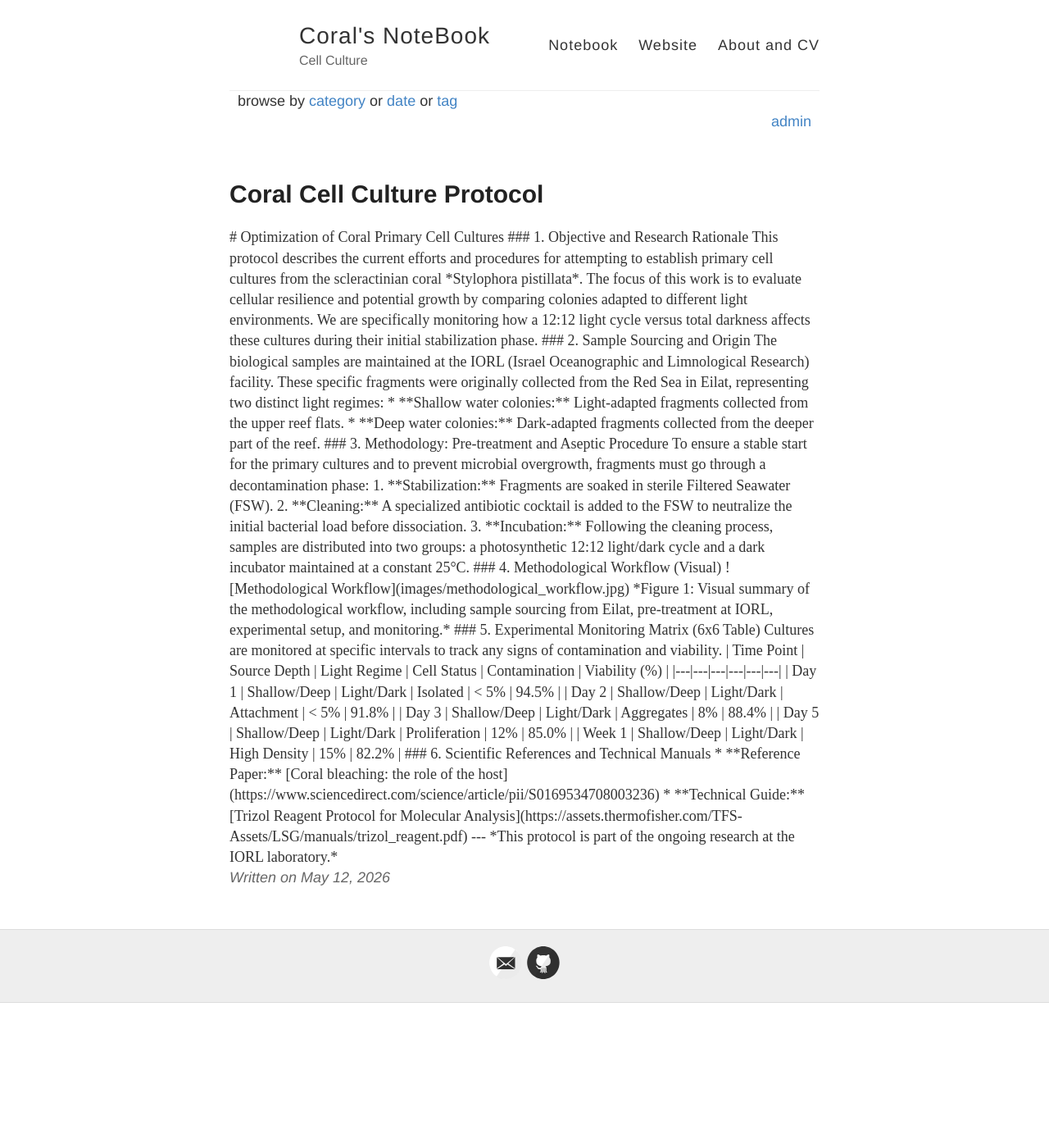
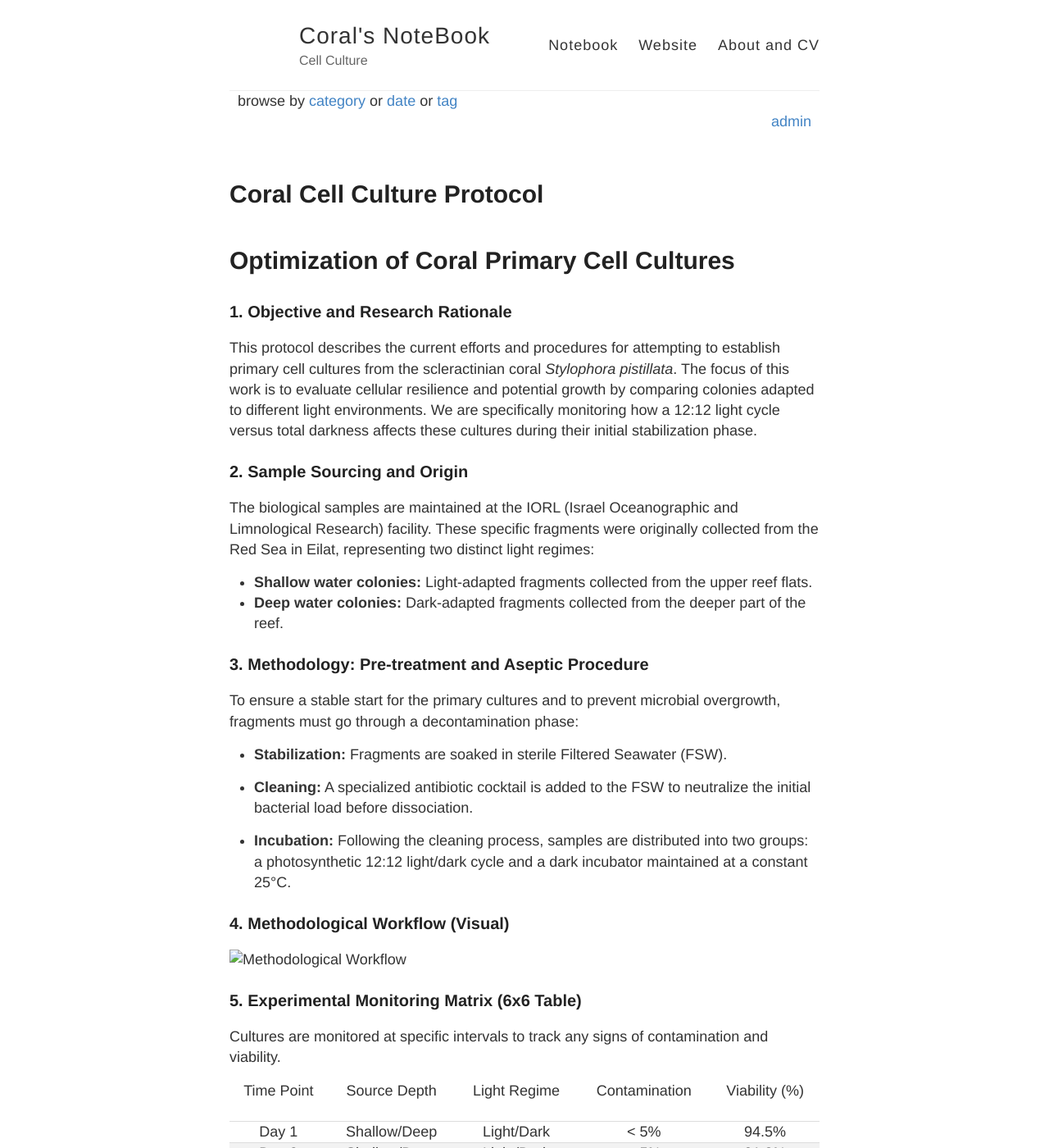
Before and after one commit to cori933/Corals-Lab-notebook, a Jekyll site: the page built from _posts/2026-05-12-coral-cell-culture-protocol.md, in a window 1280 px wide and 1400 px high. Shown: the whole window at 82% size. Built offline with Jekyll 4.4.1, drawn with Linux system fonts in a browser that asks for light colours; our own code applies the rules of GitHub Pages for plain Markdown files; some of the changed text lies outside the part shown.

Commit message:
protocol update

```diff
--- a/_posts/2026-05-12-coral-cell-culture-protocol.md
+++ b/_posts/2026-05-12-coral-cell-culture-protocol.md
@@ -1,5 +1,3 @@
-<div style="font-family: 'Aptos Slab Light', serif; text-align: left;" dir="ltr">
-
 # Optimization of Coral Primary Cell Cultures
 
 ### 1. Objective and Research Rationale
@@ -12,31 +10,34 @@ The biological samples are maintained at the IORL (Israel Oceanographic and Limn
 
 ### 3. Methodology: Pre-treatment and Aseptic Procedure
 To ensure a stable start for the primary cultures and to prevent microbial overgrowth, fragments must go through a decontamination phase:
-1. **Stabilization:** Fragments are soaked in sterile Filtered Seawater (FSW).
-2. **Cleaning:** A specialized antibiotic cocktail is added to the FSW to neutralize the initial bacterial load before dissociation.
-3. **Incubation:** Following the cleaning process, samples are distributed into two groups: a photosynthetic 12:12 light/dark cycle and a dark incubator maintained at a constant 25°C.
+* **Stabilization:** Fragments are soaked in sterile Filtered Seawater (FSW).
+
+
+* **Cleaning:** A specialized antibiotic cocktail is added to the FSW to neutralize the initial bacterial load before dissociation.
+
+* **Incubation:** Following the cleaning process, samples are distributed into two groups: a photosynthetic 12:12 light/dark cycle and a dark incubator maintained at a constant 25°C.
 
 ### 4. Methodological Workflow (Visual)
 
 ![Methodological Workflow](images/methodological_workflow.jpg)
-*Figure 1: Visual summary of the methodological workflow, including sample sourcing from Eilat, pre-treatment at IORL, experimental setup, and monitoring.*
+
 
 ### 5. Experimental Monitoring Matrix (6x6 Table)
 Cultures are monitored at specific intervals to track any signs of contamination and viability.
 
-| Time Point | Source Depth | Light Regime | Cell Status | Contamination | Viability (%) |
-|---|---|---|---|---|---|
-| Day 1 | Shallow/Deep | Light/Dark | Isolated | < 5% | 94.5% |
-| Day 2 | Shallow/Deep | Light/Dark | Attachment | < 5% | 91.8% |
-| Day 3 | Shallow/Deep | Light/Dark | Aggregates | 8% | 88.4% |
-| Day 5 | Shallow/Deep | Light/Dark | Proliferation | 12% | 85.0% |
-| Week 1 | Shallow/Deep | Light/Dark | High Density | 15% | 82.2% |
+| Time Point | Source Depth | Light Regime | Contamination | Viability (%) |
+| :---: | :---: | :---: | :---: | :---: |
+| Day 1 | Shallow/Deep | Light/Dark | < 5% | 94.5% |
+| Day 2 | Shallow/Deep | Light/Dark | < 5% | 91.8% |
+| Day 3 | Shallow/Deep | Light/Dark | 8% | 88.4% |
+| Day 5 | Shallow/Deep | Light/Dark | 12% | 85.0% |
+| Week 1 | Shallow/Deep | Light/Dark | 15% | 82.2% |
+| Control | Lab stocks | 12:12 Cycle | < 5% | 70.5% |
 
 ### 6. Scientific References and Technical Manuals
-* **Reference Paper:** [Coral bleaching: the role of the host](https://www.sciencedirect.com/science/article/pii/S0169534708003236)
-* **Technical Guide:** [Trizol Reagent Protocol for Molecular Analysis](https://assets.thermofisher.com/TFS-Assets/LSG/manuals/trizol_reagent.pdf)
+* **Reference Paper:** Coral bleaching: the role of the host
+* **Technical Guide:** Trizol Reagent Protocol for Molecular Analysis
 
 ---
 *This protocol is part of the ongoing research at the IORL laboratory.*
-
-</div>
+---
```
